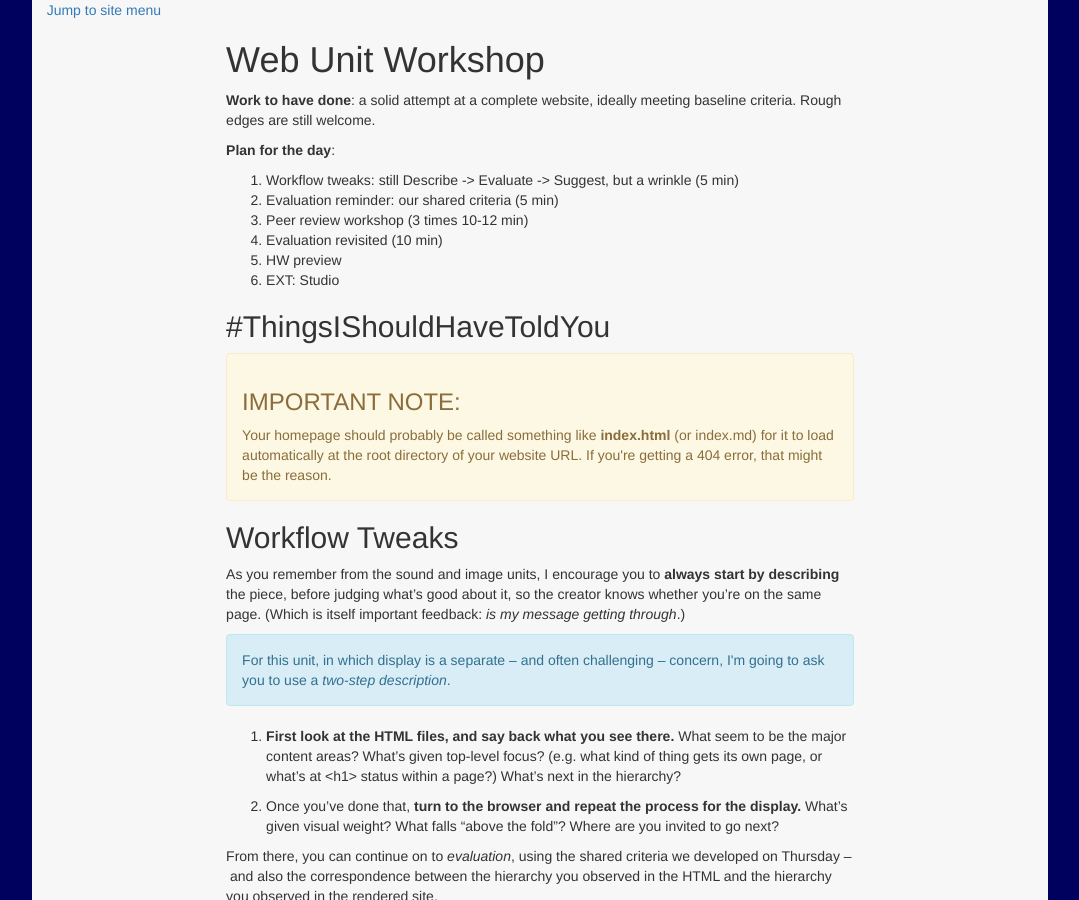
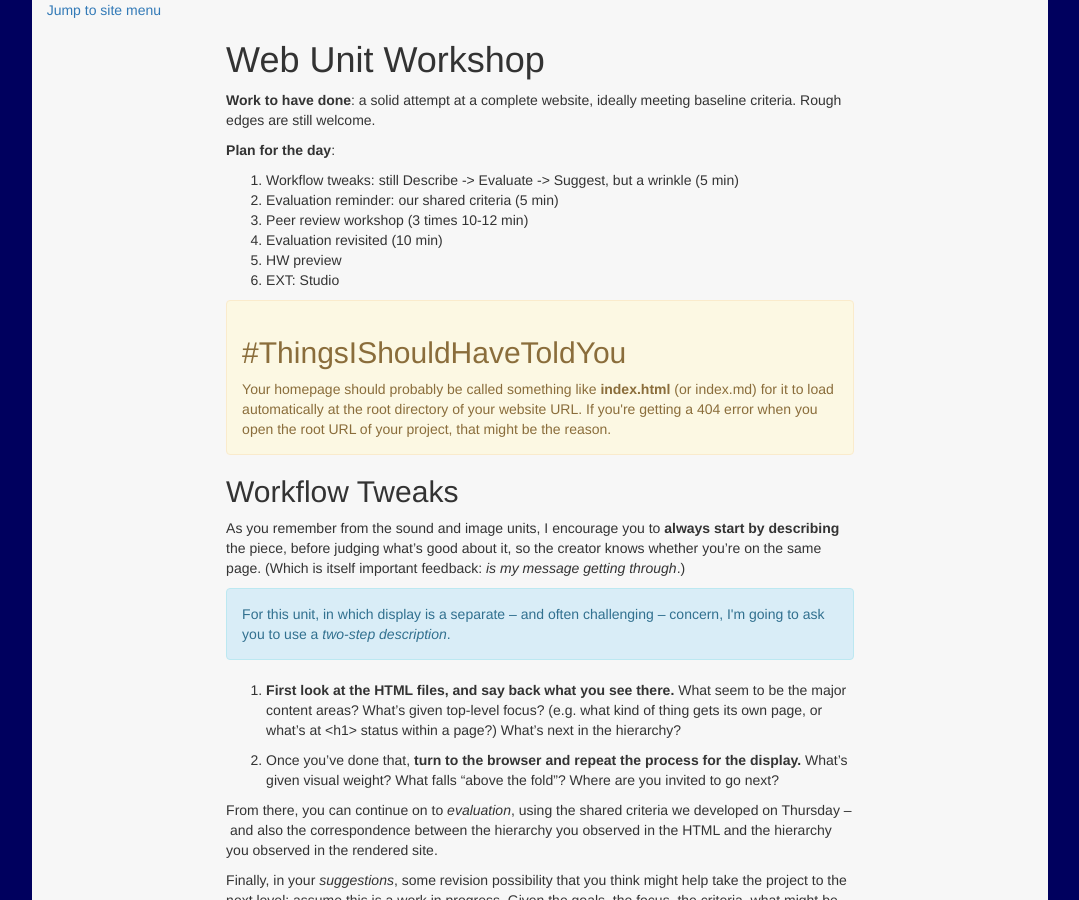
Before and after one commit to benmiller314/cdm2019fall, a Jekyll site: the page built from plans/lesson-20.md, in a window 1280 px wide and 900 px high. Shown: the whole window, without its empty margins (100-1179 px from the left). Built offline with Jekyll 4.4.1, drawn with Linux system fonts in a browser that asks for light colours; our own code applies the rules of GitHub Pages for plain Markdown files.

Commit message:
move header inside warning div

```diff
--- a/plans/lesson-20.md
+++ b/plans/lesson-20.md
@@ -25,10 +25,9 @@ Two related goals:
   - does the HTML hard-code any display (e.g. `<center>`, `<b>`) that should be in the CSS?
 -->
 
-## #ThingsIShouldHaveToldYou
 <div class="alert alert-warning">
-<h3>IMPORTANT NOTE:</h3>
-Your homepage should probably be called something like <strong>index.html</strong> (or index.md) for it to load automatically at the root directory of your website URL. If you're getting a 404 error, that might be the reason.
+<h2>#ThingsIShouldHaveToldYou</h2>
+Your homepage should probably be called something like <strong>index.html</strong> (or index.md) for it to load automatically at the root directory of your website URL. If you're getting a 404 error when you open the root URL of your project, that might be the reason.
 </div>
 
 ## Workflow Tweaks
```
